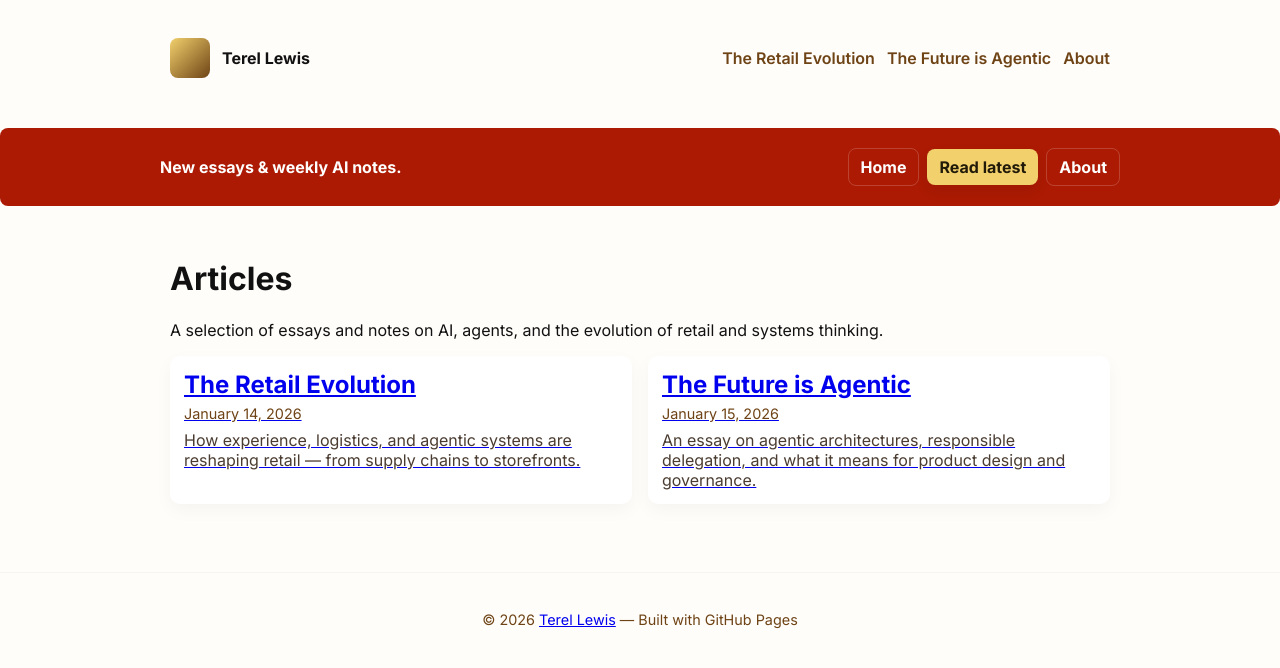
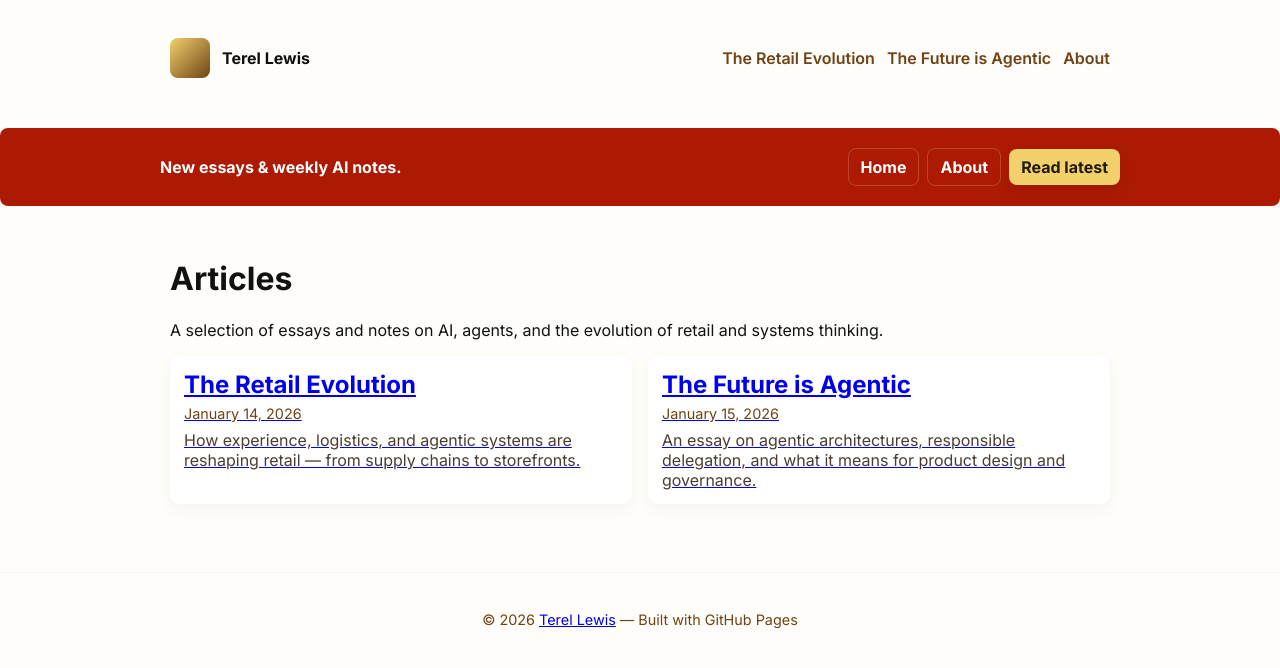
Before and after one commit to TerelLewis/TerelLewis.github.io, a Jekyll site: the page index.html, which Jekyll copies as it is, in a window 1280 px wide. Shown: the top 668 px of the page. Built offline with Jekyll 4.4.1, drawn with Linux system fonts in a browser that asks for light colours.

Commit message:
Reorder banner buttons: place 'Read latest' after 'About'

```diff
--- a/index.html
+++ b/index.html
@@ -15,10 +15,7 @@
 <body>
   <header class="site-header">
     <div class="container header-inner">
-      <a class="brand" href="/">
-        <span class="logo" aria-hidden="true"></span>
-        Terel Lewis
-      </a>
+      <a class="brand" href="/"><span class="logo" aria-hidden="true"></span>Terel Lewis</a>
       <nav class="nav-links" aria-label="Primary navigation">
         <a href="/The-Retail-Evolution.html">The Retail Evolution</a>
         <a href="/The-Future-is-Agentic.html">The Future is Agentic</a>
@@ -27,14 +24,14 @@
     </div>
   </header>
 
-  <!-- Banner (updated text and Home button) -->
+  <!-- Banner (updated text and reordered buttons) -->
   <div class="banner" role="region" aria-label="Announcement banner">
     <div class="container banner-inner">
       <div class="banner-message">New essays &amp; weekly AI notes.</div>
       <div class="banner-actions">
         <a class="btn btn-secondary" href="/">Home</a>
+        <a class="btn btn-secondary" href="/about/">About</a>
         <a class="btn btn-primary" href="/The-Future-is-Agentic.html">Read latest</a>
-        <a class="btn btn-secondary" href="/about/">About</a>
       </div>
     </div>
   </div>
```
